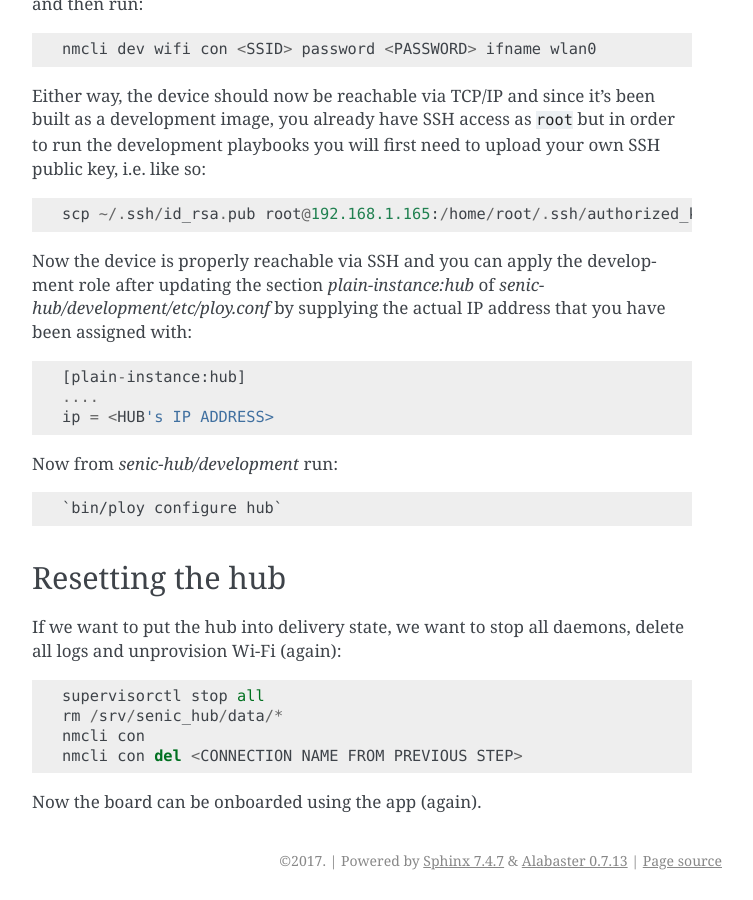
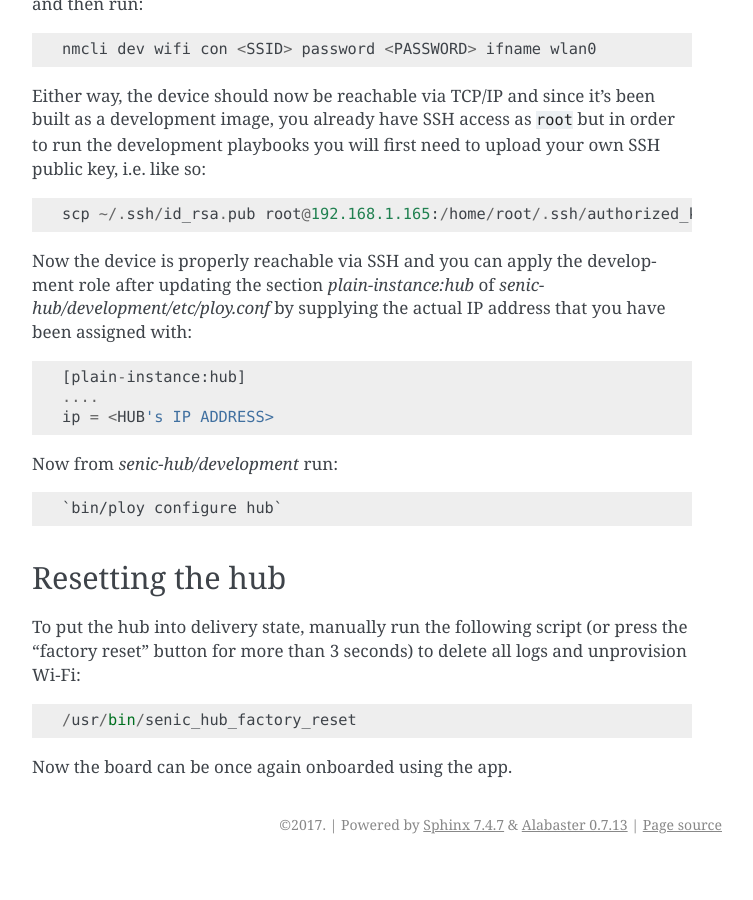
Before and after one commit to zenctrl/senic-hub, a Sphinx documentation site: the page built from docs/development.rst, in a window 1280 px wide and 900 px high, scrolled down 2397 px. Shown: the whole window, without its empty margins (388-1141 px from the left). Built offline with Sphinx 7.4.7, drawn with Linux system fonts in a browser that asks for light colours; after the commit the page ends 3261 px from its top, so only the background shows below that.

Commit message:
Update hub reset procedure documentation

```diff
--- a/docs/development.rst
+++ b/docs/development.rst
@@ -121,11 +121,8 @@ Now from `senic-hub/development` run::
 Resetting the hub
 -----------------
 
-If we want to put the hub into delivery state, we want to stop all daemons, delete all logs and unprovision Wi-Fi (again)::
+To put the hub into delivery state, manually run the following script (or press the "factory reset" button for more than 3 seconds) to delete all logs and unprovision Wi-Fi::
 
-    supervisorctl stop all
-    rm /srv/senic_hub/data/*
-    nmcli con
-    nmcli con del <CONNECTION NAME FROM PREVIOUS STEP>
+    /usr/bin/senic_hub_factory_reset
 
-Now the board can be onboarded using the app (again).
+Now the board can be once again onboarded using the app.
```
